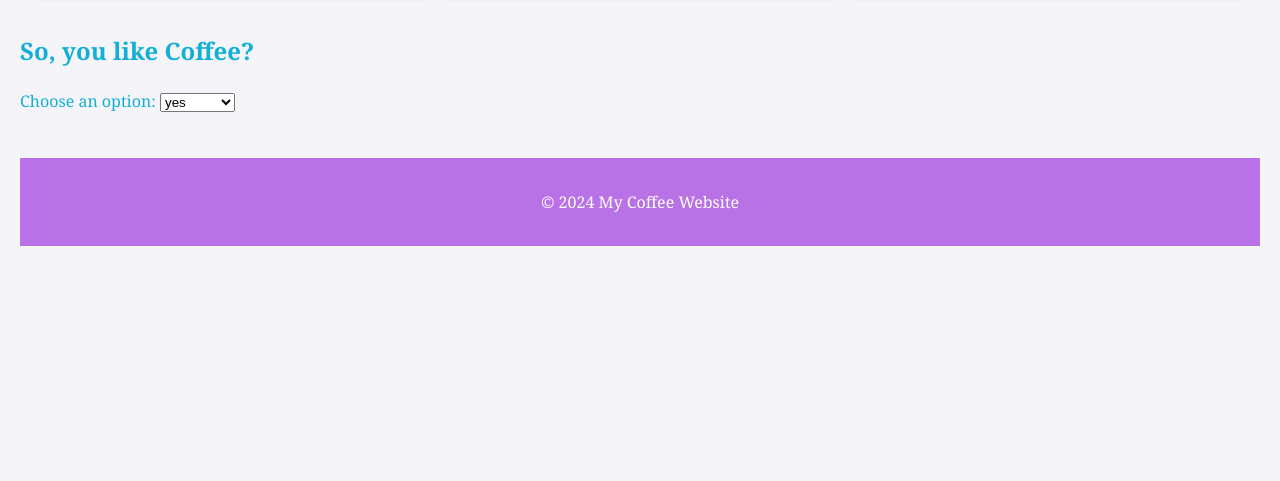
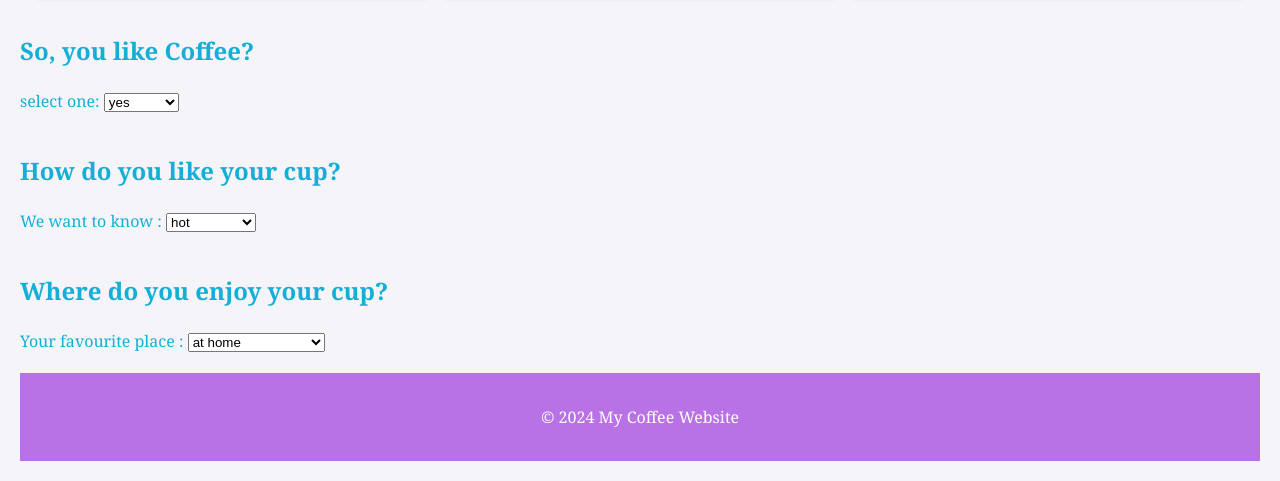
Before and after one commit to Athena-Nefos/My-Coffee-Website, a plain HTML site: page index.html in a window 1280 px wide. Shown: the part 574-1055 px from the top of the page. Before the commit the page ends 840 px from the top, so only its background shows below. Drawn offline with Linux system fonts and the light colour scheme.

Commit message:
updated html questions

```diff
--- a/index.html
+++ b/index.html
@@ -41,11 +41,35 @@
         <section>
             <h2>So, you like Coffee?</h2>
             <form>
-                <label for="options">Choose an option:</label>
+                <label for="options">select one:</label>
                 <select id="options" name="options">
                     <option value="option1">yes</option>
                     <option value="option2">no</option>
                     <option value="option3">I like Tea</option>
+                </select>
+            </form>
+        </section>
+
+        <section>
+            <h2>How do you like your cup?</h2>
+            <form>
+                <label for="options2">We want to know :</label>
+                <select id="options2" name="options2">
+                    <option value="option1">hot</option>
+                    <option value="option2">iced</option>
+                    <option value="option3">with Cream</option>
+                </select>
+            </form>
+        </section>
+
+        <section>
+            <h2>Where do you enjoy your cup?</h2>
+            <form>
+                <label for="options3">Your favourite place :</label>
+                <select id="options3" name="options3">
+                    <option value="option1">at home</option>
+                    <option value="option2">at the coffee shop</option>
+                    <option value="option3">with good company</option>
                 </select>
             </form>
         </section>
```
